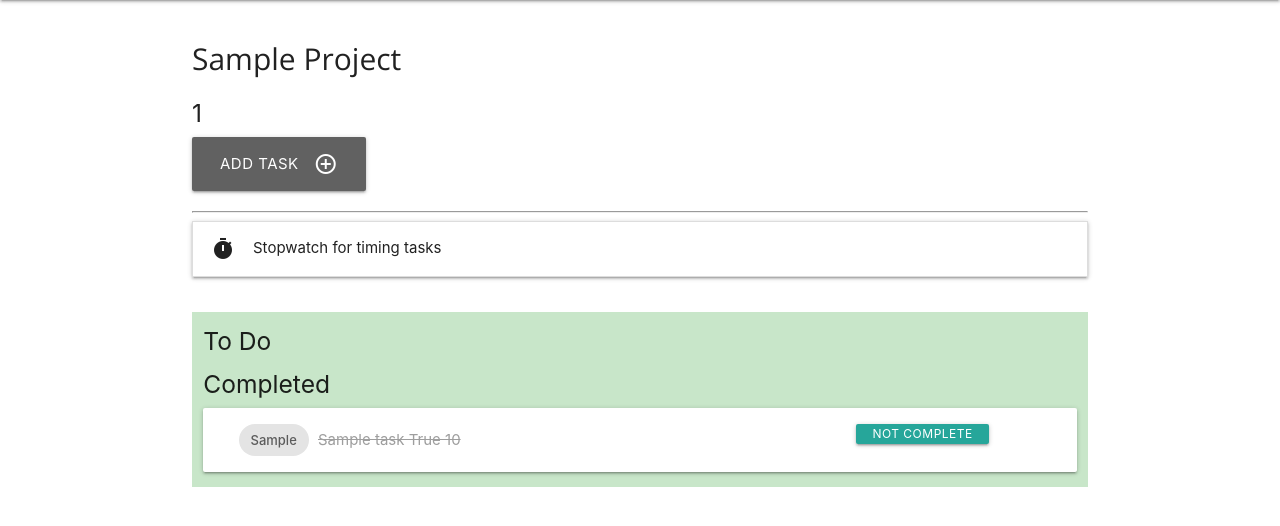
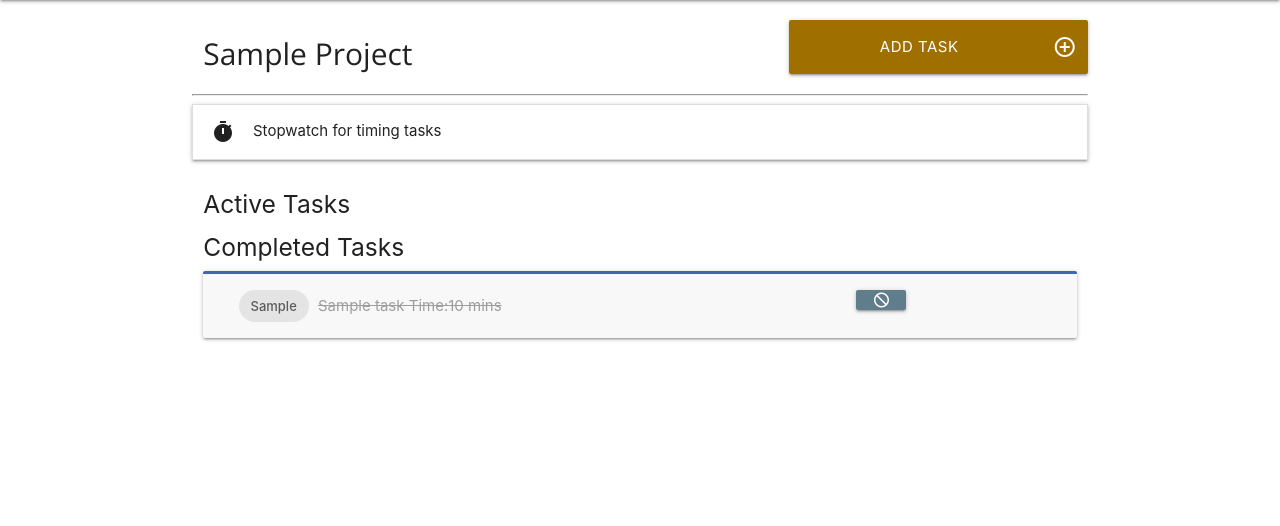
Before and after one commit to bglynch/project-tracker-flask, a Flask app: page /project/1 in a window 1280 px wide. Shown: the part 80-606 px from the top of the page. Run offline with Flask 2, Linux system fonts and the light colour scheme; a user stored in the database is signed in; tables that the repository leaves empty hold one stand-in row (values such as "Sample post"); parts of the project's set-up code (start-up, migrations or seed data) failed here and were passed over; some libraries are stand-ins or nearby versions.

Commit message:
tasks page: styling upgraded, button widget added to task complete form

```diff
--- a/app/forms.py
+++ b/app/forms.py
@@ -40,9 +40,35 @@ class TaskForm(FlaskForm):
     genre = StringField('Genre', validators=[DataRequired(), Length(min=1, max=49)])
     submit = SubmitField('Add Task')
 
+
+from wtforms.widgets.core import html_params
+from wtforms.widgets import HTMLString
+
+class InlineButtonWidget(object):
+    """
+    Render a basic ``<button>`` field.
+    """
+    input_type = 'submit'
+    html_params = staticmethod(html_params)
+
+    def __call__(self, field, **kwargs):
+        kwargs.setdefault('id', field.id)
+        kwargs.setdefault('type', self.input_type)
+        kwargs.setdefault('value', field.label.text)
+        return HTMLString('<button %s><i class="material-icons">done</i>' % self.html_params(name=field.name, **kwargs))
+
+
+class InlineSubmitField(BooleanField):
+    """
+    Represents an ``<button type="submit">``.  This allows checking if a given
+    submit button has been pressed.
+    """
+    widget = InlineButtonWidget()
+
+
 class TaskCompleteForm(FlaskForm):
     duration = IntegerField('Task Time', validators=[DataRequired(), NumberRange(min=1, max=10000)])
-    submit = SubmitField('Done')
+    submit = InlineSubmitField('complete')
 
 class ResetPasswordRequestForm(FlaskForm):
     email = StringField('Email', validators=[DataRequired(), Email()])
--- a/app/static/css/style.css
+++ b/app/static/css/style.css
@@ -107,6 +107,10 @@ nav, nav .nav-wrapper i, nav a.sidenav-trigger, nav a.sidenav-trigger i {
 
 
 /*--------- project tasks -----------------*/
+#stopwatch{
+    margin-bottom: 0;
+}
+
 #tasks .card-content {
     padding: 16px 24px;
 }
--- a/app/templates/projects_tasks.html
+++ b/app/templates/projects_tasks.html
@@ -1,40 +1,20 @@
-{% extends "base.html" %} {% block content %}
-<!--
-<div class="row">
-   <ul class="collection col s3">
-      <li class="collection-item">User:</li>
-      <li class="collection-item">Job Id:</li>
-      <li class="collection-item">Job Name:</li>
-      <li class="collection-item">Time:</li>
-      <li class="collection-item">Project Complete:</li>
-      <li class="collection-item">All Tasks:</li>
-   </ul>
-   <ul class="collection col s6">
-      <li class="collection-item">{{current_user.username}}</li>
-      <li class="collection-item">{{job.id}}</li>
-      <li class="collection-item">{{job.name}}</li>
-      <li class="collection-item">{{job.timestamp}}</li>
-      <li class="collection-item">{{job.completed}}</li>
-      <li class="collection-item">{{tasks[0:]|length}}</li>
-   </ul>
-</div>
--->
-<h1>{{ job.name|title }}</h1>
-<h5>{{ job.user_id }}</h5>
-<div class="row">
-   <a class="waves-effect waves-light btn-large grey darken-2" href="{{ url_for('add_task', projectno=job.id) }}">
+{% extends "base.html" %}
+{% block content %}
+<div class="row header-button-title">
+<h1 id="page-title" class="col s8">{{ job.name|title }}</h1>
+   <a class="col s4 waves-effect waves-light btn-large add-button-background" href="{{ url_for('add_task', projectno=job.id) }}">
         <i class="material-icons right">add_circle_outline</i>add task
     </a>
 </div>
+<hr>
 
-<hr>
 {% if tasks[0:]|length < 1 %}
 <div class="row">
    <h5>Add a task ...</h5>
 </div>
 
 {% else %}
-<div class="row">
+<div id="stopwatch" class="row">
      <ul class="collapsible">
     <li>
       <div class="collapsible-header"><i class="material-icons">timer</i>Stopwatch for timing tasks</div>
@@ -44,15 +24,14 @@
 </div>
 
 <div id="tasks" class="row">
-   <div class="col s12 green lighten-4">
+   <div class="col s12">
 
-      <h5>To Do</h5>
-      {% for task in tasks %} {% if task.completed == False %}
-      <div class="card not_completed_tasks">
+      <h5>Active Tasks</h5>
+      {% for task in tasks %}
+      {% if task.completed == False %}
+      <div class="card not_completed_tasks color-panel">
          <article class="card-content overflow-auto">
             <p class="col s8">{{ task.title }}</p>
-
-
              <form id="task-completed-form" class="col s4" method="POST" action="{{ url_for('complete_task', projectno=job.id, task_id=task.id) }}">
                  {{ form.hidden_tag() }}
                      <div class="input-field inline">
@@ -64,29 +43,32 @@
                      {% for error in form.duration.errors %}
                      <span style="color: red;">[{{ error }}]</span>
                      {% endfor %}
-        {{ form.submit() }}
+                 {{ form.submit(class="add-button-background btn-small") }}
              </form>
-
          </article>
          <article class="card-action overflow-auto">
             <div class="col s8"><div class="chip">{{ task.genre }}</div></div>
             <div class="col s4">
-            <a class="waves-effect waves-light btn-small">edit</a>
-            <a class="waves-effect waves-light btn-small" href="{{ url_for('delete_task', projectno=job.id, task_id=task.id) }}">del</a>
+            <a class="waves-effect waves-light btn-small blue-grey"><i class="material-icons">edit</i></a>
+            <a class="waves-effect waves-light btn-small red" href="{{ url_for('delete_task', projectno=job.id, task_id=task.id) }}"><i class="material-icons">delete</i></a>
             </div>
          </article>
       </div>
-      {% endif %} {% endfor %}
+      {% endif %}
+      {% endfor %}
 
-      <h5>Completed</h5>
+      <h5>Completed Tasks</h5>
       {% for task in tasks %} {% if task.completed == True %}
-      <div class="card completed_tasks">
+      <div class="card completed_tasks color-panel">
          <article class="card-content overflow-auto">
             <section class="col s9">
                <div class="chip">{{ task.genre }}</div>
-               <div class="task-done grey-text">{{ task.title }} {{task.completed}} {{task.duration}}</div>
+               <div class="task-done grey-text">{{ task.title }} Time:{{task.duration}} mins</div>
             </section>
-            <a class="waves-effect waves-light btn-small" href="{{ url_for('task_not_complete', projectno=job.id, task_id=task.id) }}">Not Complete</a>
+            <a class="waves-effect waves-light btn-small blue-grey" href="{{ url_for('task_not_complete', projectno=job.id, task_id=task.id) }}">
+               <i class="material-icons">not_interested</i>
+            </a>
+
          </article>
       </div>
       {% endif %} {% endfor %}
```
Lines whose indentation alone changed are shown as unchanged.
